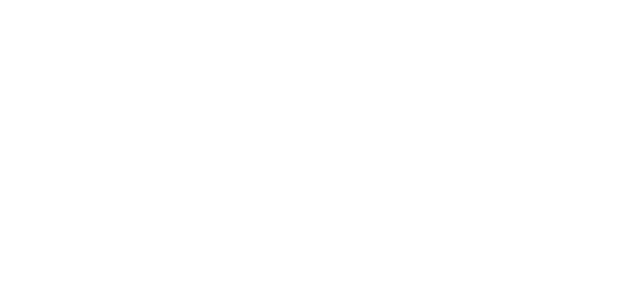
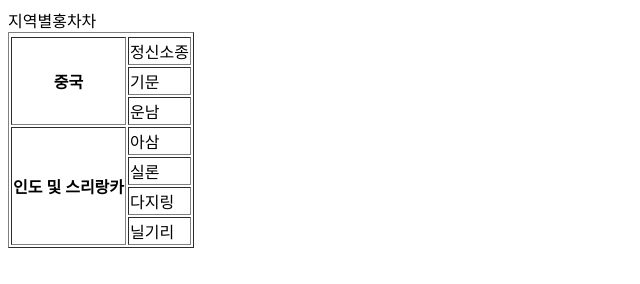
Before and after one commit to banbansolt/web1project, a plain HTML site: page 0320/09.html in a window 1280 px wide. Shown: the whole page, without its empty margins (0-640 px from the left). Drawn offline with Linux system fonts and the light colour scheme.

Commit message:
테이블태그그

```diff
--- a/0320/09.html
+++ b/0320/09.html
@@ -0,0 +1,20 @@
+<!DOCTYPE html>
+<html lang="en">
+<head>
+    <meta charset="UTF-8">
+    <meta name="viewport" content="width=device-width, initial-scale=1.0">
+    <title>Document</title>
+</head>
+<body>
+    <table border="1">
+        <tr><thcolspan="2">지역별홍차차</th></tr>
+        <tr><th rowspan="3">중국</th><td>정신소종</td></tr>
+        <tr><td>기문</td></tr>
+        <tr><td>운남</td></tr>
+        <tr><th rowspan="4">인도 및 스리랑카</th><td>아삼</td></tr>
+        <tr><td>실론</td></tr>
+        <tr><td>다지링</td></tr>
+        <tr><td>닐기리</td></tr>
+    </table>
+</body>
+</html>
```
Also changed, not shown: 0320/08.html (+0 -1 lines).
